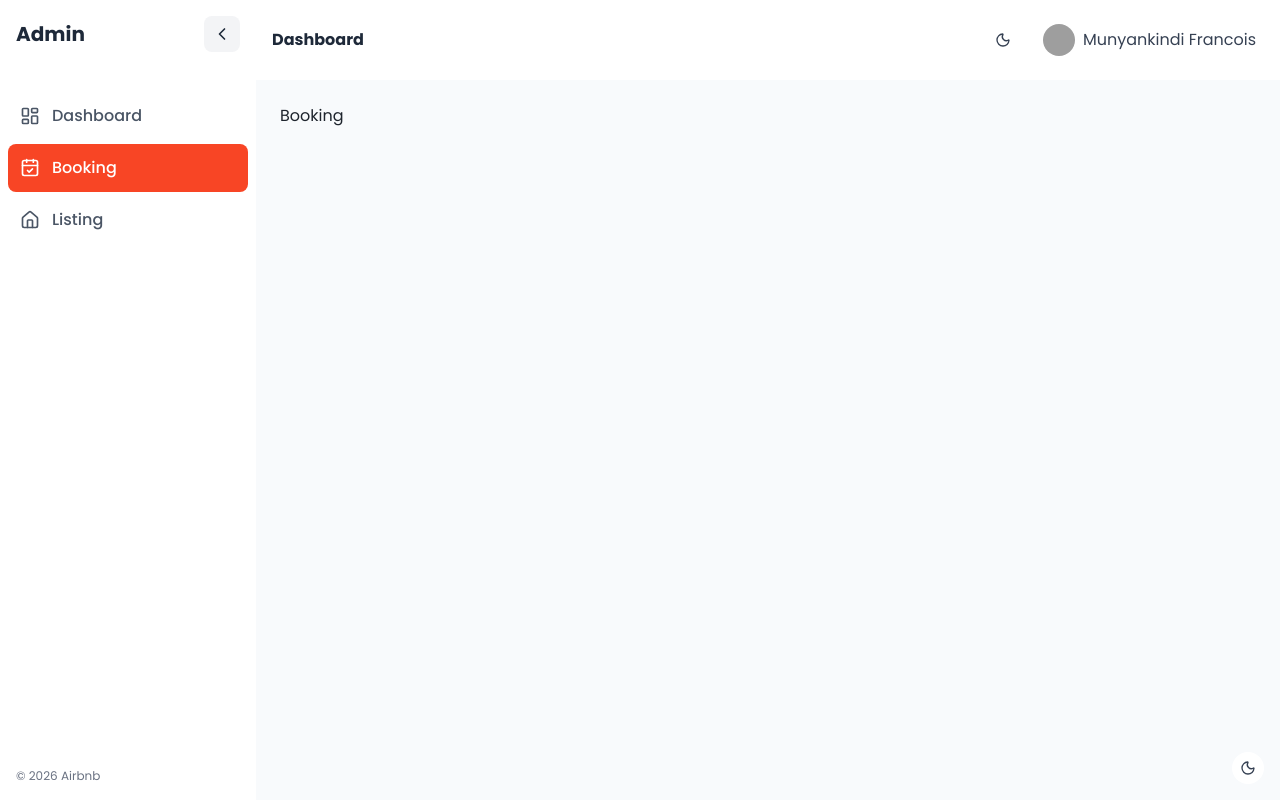
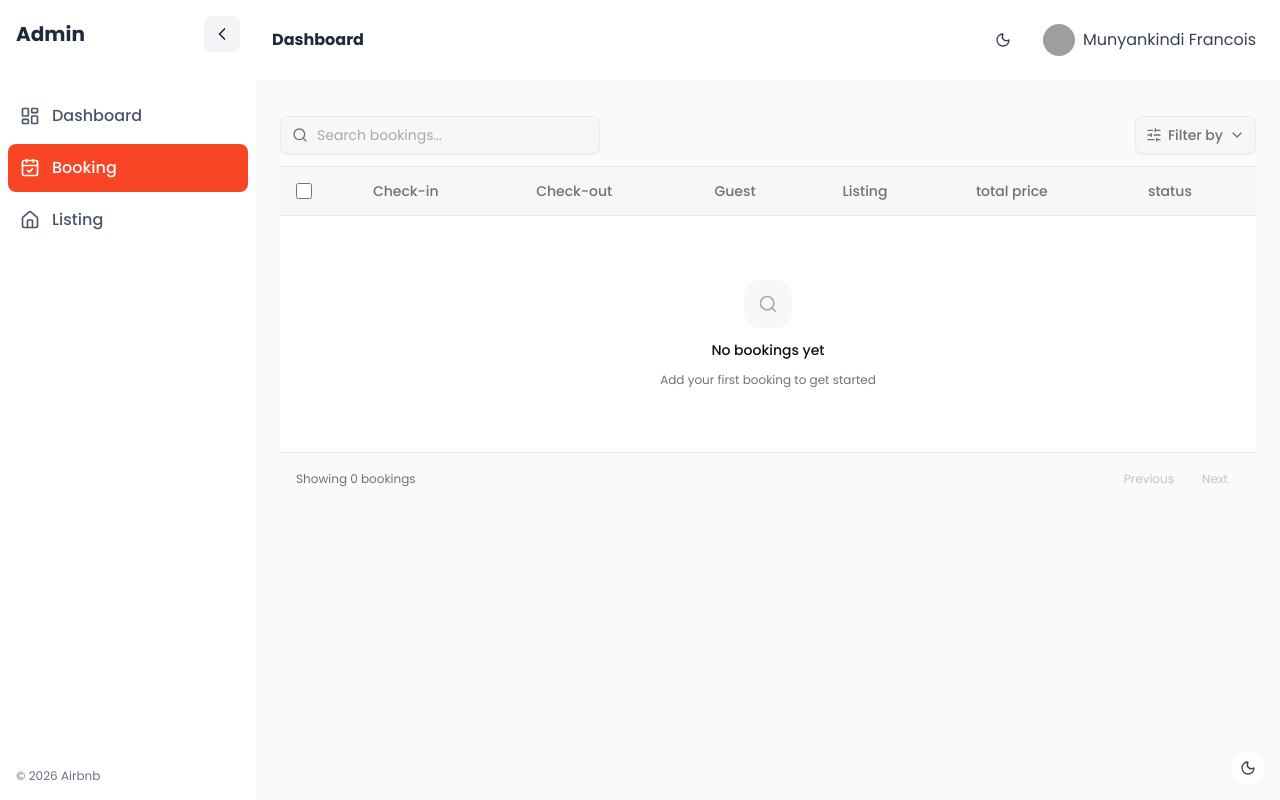
Before and after one commit to Francis-250/airbnb-klab, a React (Vite) app in the folder frontend/: page /dashboard/bookings in a window 1280 px wide. Built offline with nearby package versions, Linux system fonts and the light colour scheme; grey boxes are pictures that could not be loaded.

Commit message:
added_booking_header

```diff
--- a/frontend/src/App.tsx
+++ b/frontend/src/App.tsx
@@ -12,6 +12,7 @@ import DashboardLayout from "./components/layout/DashboardLayout";
 import ThemeToggle from "./components/ThemeToggle";
 import Listing from "./pages/Listing";
 import Footer from "./components/layout/Footer";
+import DashboardBooking from "./pages/host/Booking";
 
 const ListingDetail = lazy(() => import("./pages/ListingDetail"));
 const Dashboard = lazy(() => import("./pages/host/Dashboard"));
@@ -43,7 +44,7 @@ export default function App() {
               }
             >
               <Route index element={<Dashboard />} />
-              <Route path="bookings" element={<Booking />} />
+              <Route path="bookings" element={<DashboardBooking />} />
               <Route path="listings" element={<DashboardListing />} />
             </Route>
 
--- a/frontend/src/pages/host/Booking.tsx
+++ b/frontend/src/pages/host/Booking.tsx
@@ -1,3 +1,134 @@
-export default function Booking() {
-  return <div>Booking</div>;
+import { useState } from "react";
+import { bookingHeader, searchPriceRange } from "../../data";
+import { Search, SlidersHorizontal, ChevronDown } from "lucide-react";
+
+export default function DashboardBooking() {
+  const [searchText, setSearchText] = useState("");
+  const [filterOpen, setFilterOpen] = useState(false);
+  const [checkedAll, setCheckedAll] = useState(false);
+
+  return (
+    <div className="relative overflow-x-auto">
+      <div className="py-3 flex items-center justify-between gap-3 border-b border-[#EBEBEB] dark:border-[#2A2A2A]">
+        <div className="relative">
+          <div className="absolute inset-y-0 inset-s-0 flex items-center ps-3 pointer-events-none">
+            <Search className="w-4 h-4 text-[#717171]" />
+          </div>
+          <input
+            type="text"
+            value={searchText}
+            onChange={(e) => setSearchText(e.target.value)}
+            placeholder="Search bookings…"
+            className="block w-full max-w-xs ps-9 pe-3 py-2 bg-[#F7F7F7] dark:bg-[#111828] border border-[#EBEBEB] dark:border-[#2A2A2A] text-[#111] dark:text-white text-sm rounded-lg focus:ring-2 focus:ring-[#111] dark:focus:ring-white focus:border-transparent shadow-xs placeholder:text-[#AAAAAA] outline-none transition-all"
+          />
+        </div>
+
+        <div className="flex items-center gap-2 shrink-0">
+          <div className="relative">
+            <button
+              onClick={() => setFilterOpen(!filterOpen)}
+              className="inline-flex items-center justify-center text-[#717171] bg-[#F7F7F7] dark:bg-[#111828] border border-[#EBEBEB] dark:border-[#2A2A2A] hover:bg-[#EBEBEB] dark:hover:bg-[#1a2235] hover:text-[#111] dark:hover:text-white font-medium rounded-lg text-sm px-3 py-2 transition-all outline-none shadow-xs"
+            >
+              <SlidersHorizontal className="w-4 h-4 me-1.5 -ms-0.5" />
+              Filter by
+              <ChevronDown
+                className={`w-4 h-4 ms-1.5 -me-0.5 transition-transform ${filterOpen ? "rotate-180" : ""}`}
+              />
+            </button>
+            {filterOpen && (
+              <div className="absolute right-0 top-full mt-1.5 z-20 bg-white dark:bg-[#111828] border border-[#EBEBEB] dark:border-[#2A2A2A] rounded-xl shadow-lg w-44">
+                <ul className="p-2 text-sm font-medium text-[#717171]">
+                  <li>
+                    <button className="inline-flex items-center w-full px-3 py-2 hover:bg-[#F7F7F7] dark:hover:bg-[#1a2235] hover:text-[#111] dark:hover:text-white rounded-lg transition-colors">
+                      Location
+                    </button>
+                  </li>
+                  <li>
+                    <button className="inline-flex items-center w-full px-3 py-2 hover:bg-[#F7F7F7] dark:hover:bg-[#1a2235] hover:text-[#111] dark:hover:text-white rounded-lg transition-colors">
+                      Category
+                    </button>
+                  </li>
+                  {searchPriceRange.map((price) => (
+                    <li key={price}>
+                      <button className="inline-flex items-center w-full px-3 py-2 hover:bg-[#F7F7F7] dark:hover:bg-[#1a2235] hover:text-[#111] dark:hover:text-white rounded-lg transition-colors">
+                        {price}
+                      </button>
+                    </li>
+                  ))}
+                </ul>
+              </div>
+            )}
+          </div>
+        </div>
+      </div>
+
+      <table className="w-full text-sm text-left text-[#717171]">
+        <thead className="text-sm text-[#717171] bg-[#F7F7F7] dark:bg-[#111828] border-b border-[#EBEBEB] dark:border-[#2A2A2A]">
+          <tr>
+            <th scope="col" className="p-4">
+              <div className="flex items-center">
+                <input
+                  id="checkbox-all"
+                  type="checkbox"
+                  checked={checkedAll}
+                  onChange={() => setCheckedAll(!checkedAll)}
+                  className="w-4 h-4 border border-[#EBEBEB] dark:border-[#2A2A2A] rounded bg-[#F7F7F7] dark:bg-[#111828] focus:ring-2 focus:ring-[#111] dark:focus:ring-white cursor-pointer"
+                />
+                <label htmlFor="checkbox-all" className="sr-only">
+                  Select all
+                </label>
+              </div>
+            </th>
+            {bookingHeader.map((header) => (
+              <th
+                key={header}
+                scope="col"
+                className="px-6 py-3 font-medium whitespace-nowrap"
+              >
+                {header}
+              </th>
+            ))}
+          </tr>
+        </thead>
+        <tbody>
+          <tr className="bg-white dark:bg-[#111828]">
+            <td
+              colSpan={bookingHeader.length + 1}
+              className="px-6 py-16 text-center"
+            >
+              <div className="flex flex-col items-center gap-3">
+                <div className="w-12 h-12 rounded-2xl bg-[#F7F7F7] dark:bg-[#1a2235] flex items-center justify-center">
+                  <Search className="w-5 h-5 text-[#AAAAAA]" />
+                </div>
+                <p className="text-sm font-medium text-[#111] dark:text-white">
+                  No bookings yet
+                </p>
+                <p className="text-xs text-[#717171]">
+                  Add your first booking to get started
+                </p>
+              </div>
+            </td>
+          </tr>
+        </tbody>
+      </table>
+
+      <div className="px-4 py-3 flex items-center justify-between border-t border-[#EBEBEB] dark:border-[#2A2A2A]">
+        <p className="text-xs text-[#717171]">Showing 0 bookings</p>
+        <div className="flex items-center gap-1">
+          <button
+            disabled
+            className="text-xs px-3 py-1.5 rounded-lg hover:bg-[#F7F7F7] dark:hover:bg-[#1a2235] text-[#717171] hover:text-[#111] dark:hover:text-white transition-colors disabled:opacity-40"
+          >
+            Previous
+          </button>
+          <button
+            disabled
+            className="text-xs px-3 py-1.5 rounded-lg hover:bg-[#F7F7F7] dark:hover:bg-[#1a2235] text-[#717171] hover:text-[#111] dark:hover:text-white transition-colors disabled:opacity-40"
+          >
+            Next
+          </button>
+        </div>
+      </div>
+    </div>
+  );
 }
```
